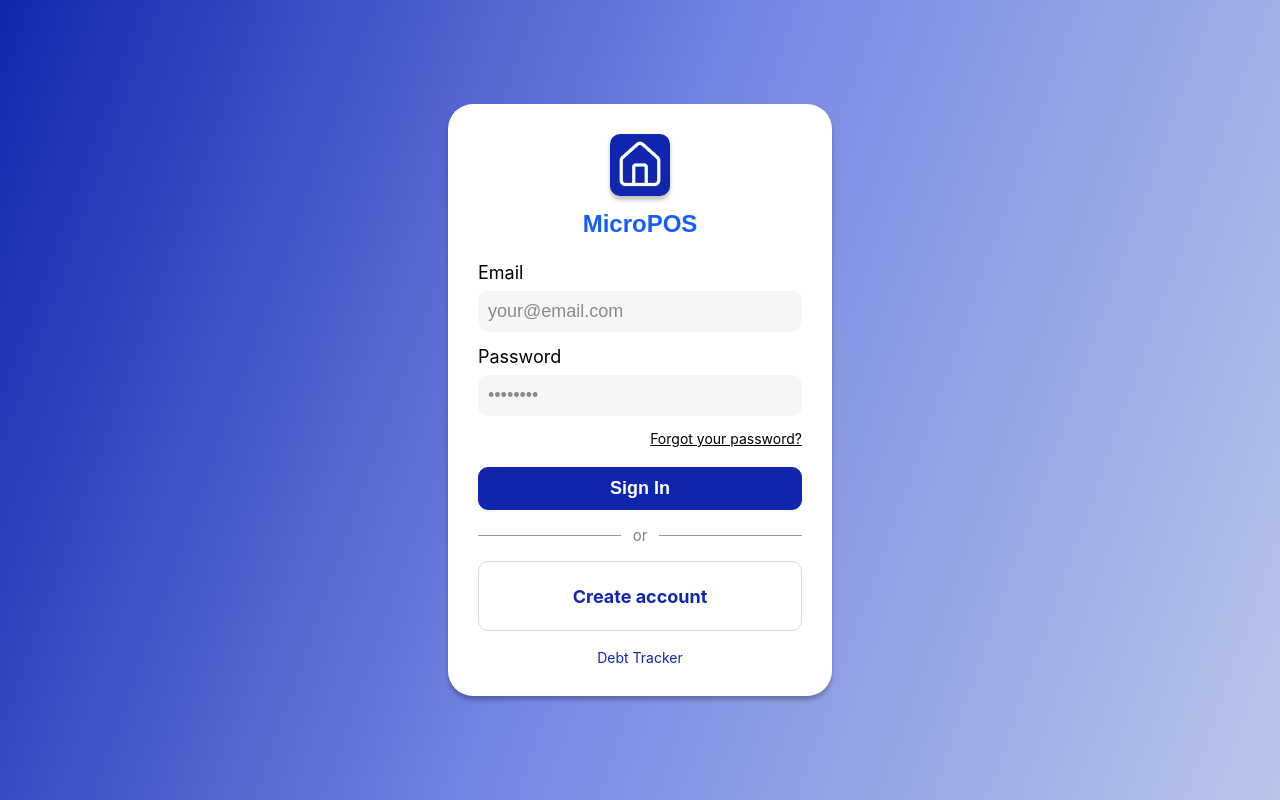
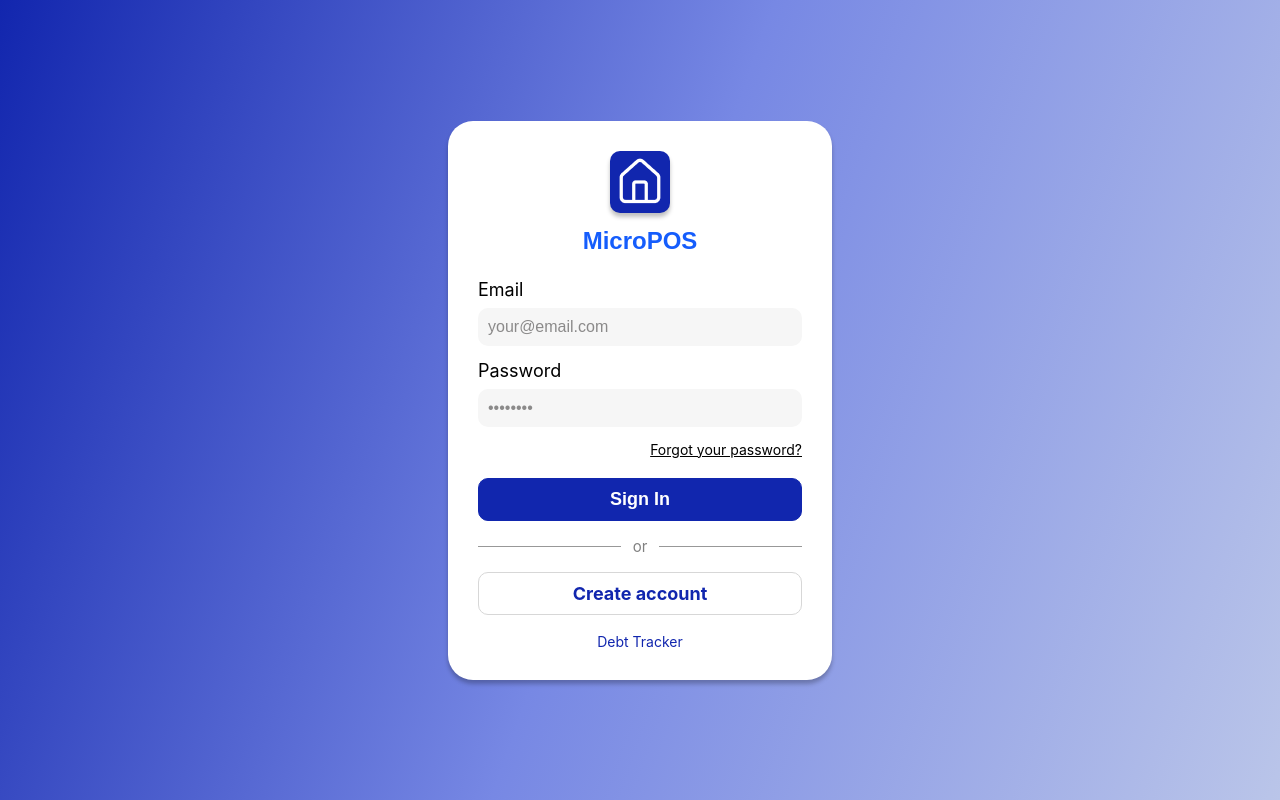
Before and after one commit to jeremiahmaxwellang/ITISDEV-MicroPOS, a PHP site: template views/login.html in a window 1280 px wide. Run offline with PHP 8.4, Linux system fonts and the light colour scheme; the template is opened without the code that fills it, so the values that code supplies are empty.

Commit message:
[FRONTEND] minor login css changes

```diff
--- a/public/css/login.css
+++ b/public/css/login.css
@@ -68,11 +68,11 @@ body {
 }
 
 .input-field {
+  font-size: 16px;
   width: 100%;;
   background: #f6f6f6;
   border: none;
   border-radius: 10px;
-  font-size: 18px;
   color: #333333;
   padding: 10px;
   outline: none;
@@ -140,7 +140,8 @@ body {
 
 .btn-create-account {
   width: 100%;
-  height: 70px;
+  padding-top: 10px;
+  padding-bottom: 10px;
   background: #ffffff;
   border: 1px solid #d7d7d7;
   border-radius: 10px;
```
